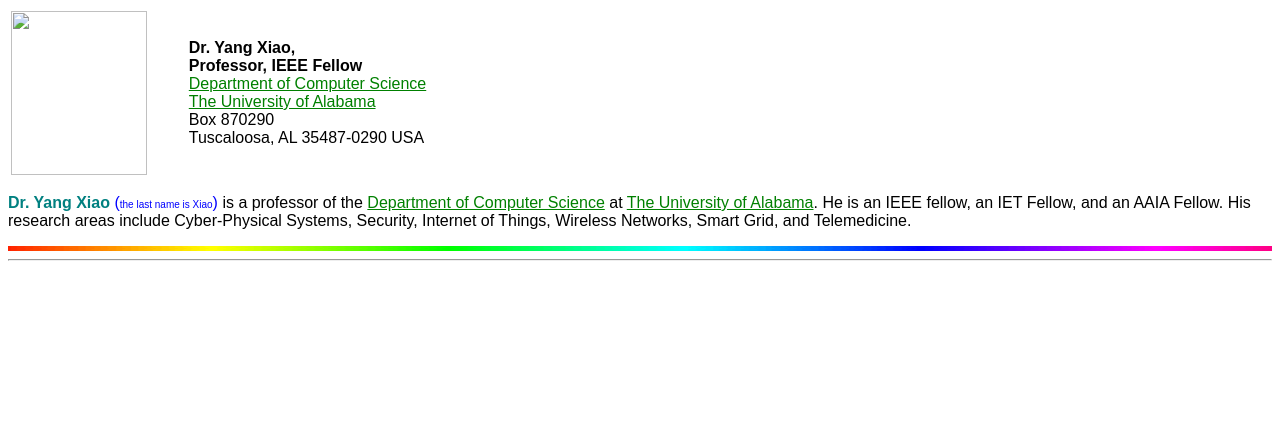
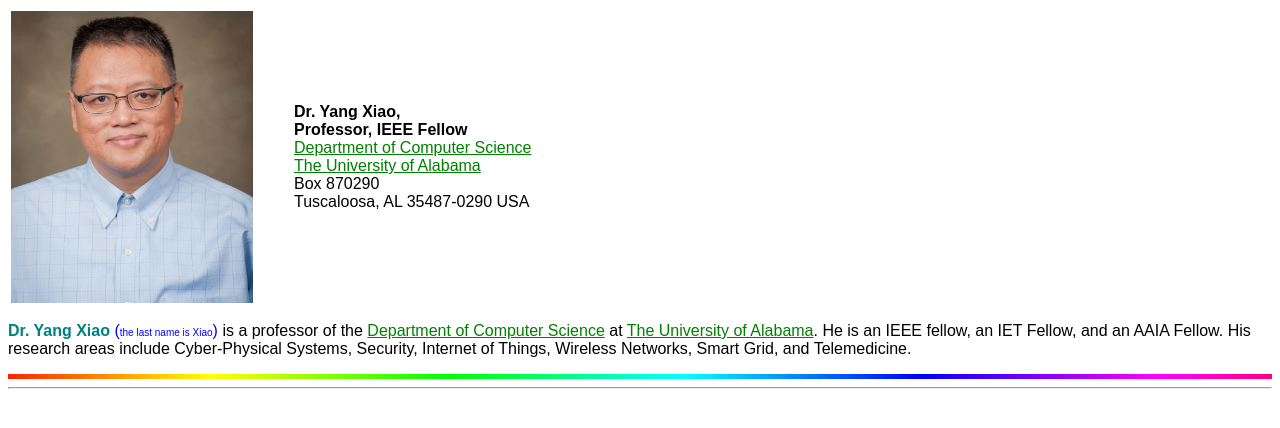
Before and after one commit to yangxiao-cs/yangxiao-cs.github.io, a plain HTML site: page Body.html in a window 1280 px wide. Drawn offline with Linux system fonts and the light colour scheme; files whose address does not match are found by name.

Commit message:
Add files via upload

```diff
--- a/Body.html
+++ b/Body.html
@@ -15,6 +15,8 @@
 <table id="table1">
 <TR> <TD width="135">
 
+<p align="center">
+
 <font face="Arial">
 
 <!--
@@ -26,9 +28,9 @@
 
 -->
 
-<img border="0" src="images/1709016_BH_177_Yang_Xiao-800x1000.jpg" width="136" height="164">
+<img border="0" src="1709016_BH_177_Yang_Xiao-800x1000.jpg" width="242" height="292">
 </font>
-<TD>
+<TD width="33">
 &nbsp;&nbsp;&nbsp; <font face="Arial">&nbsp;&nbsp;&nbsp;&nbsp;
 </font>
 <TD>
```
Also changed, not shown: 1709016_BH_177_Yang_Xiao-800x1000.jpg (added).
